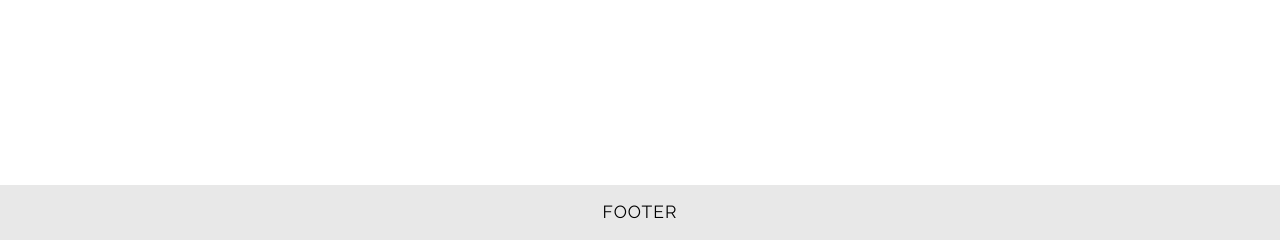
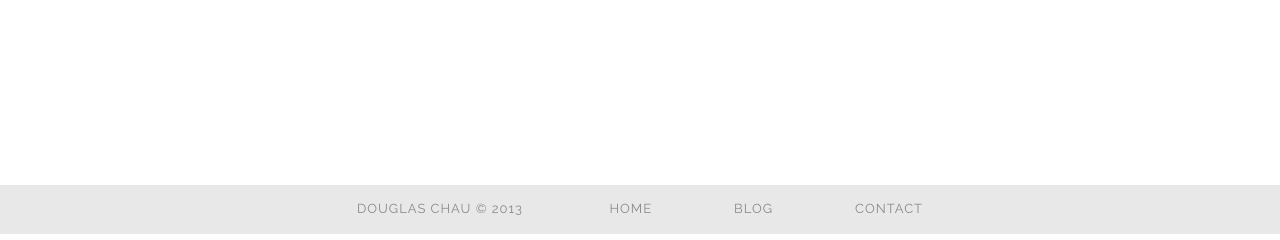
Before and after one commit to dogless/dougfolio, a Django app: page / in a window 1280 px wide. Shown: the part 987-1227 px from the top of the page. Run offline with Django 3.2, Linux system fonts and the light colour scheme; some libraries are stand-ins or nearby versions.

Commit message:
more gui fix

```diff
--- a/blog/templates/blog/index.html
+++ b/blog/templates/blog/index.html
@@ -37,7 +37,10 @@
 			<div class="footer">
 				<div class = "container">
 		            <div class = "bracket">
-		                <a href="#">footer</a>
+		                <a href="/">Douglas Chau © 2013 </a>
+		                <a href="#">Home</a>
+		                <a href="#">Blog</a>
+		                <a href="#">Contact</a>
 		            </div>
 	      		</div>
 	        </div> <!-- end footer -->
--- a/dougfolio/static/custom/css/parallax.css
+++ b/dougfolio/static/custom/css/parallax.css
@@ -85,7 +85,7 @@ h3{
 }
 
 .first{
-	background: url(http://interfacelift.com/wallpaper/D27952af/03328_manarolanight_1680x1050.jpg) 50% 0%;
+	background: url("/static/img/temp.jpg") 50% 0%;
 	background-size:cover;
 	height: 60%;
 	width: 100%;
@@ -93,13 +93,14 @@ h3{
 
 .first:after {
 	position: absolute;
-	top:90%;
+	bottom: -50px;
 	right: 47%;
 	z-index: 1;
 	display: block;
 	border: 50px solid white;
 	-webkit-box-shadow: 2px 2px 2px rgba(0,0,0,0.4);
-
+	-moz-box-shadow: 2px 2px 2px rgba(0,0,0,0.4);
+	box-shadow: 2px 2px 2px rgba(0,0,0,0.4);
 	border-radius:50%;
 	content: '';
 }
@@ -156,7 +157,11 @@ h3{
 	width: 100%;
 	color: #fff;
 	background: #E8E8E8;
+}
 
+.footer a {
+	color: #888888;
+	font-size: 1em;
 }
 
 /* Bracket effects */
```
Also changed, not shown: dougfolio/static/img/temp.jpg (added).
